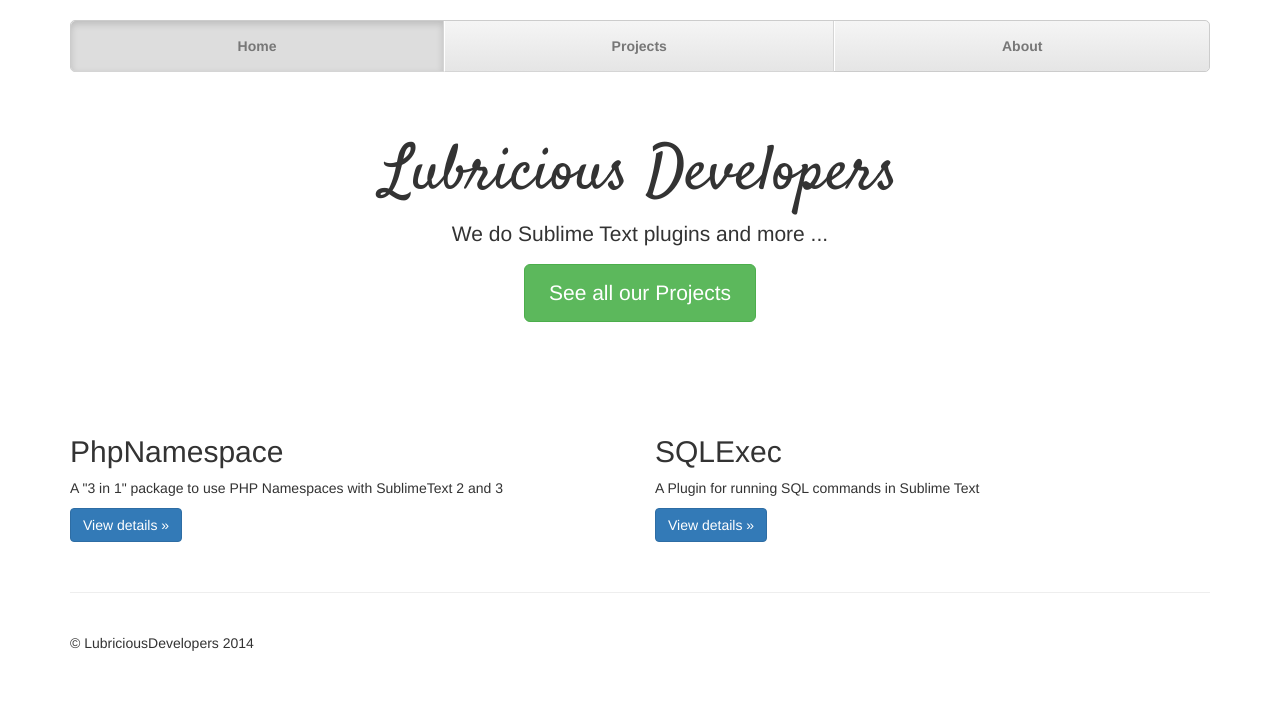
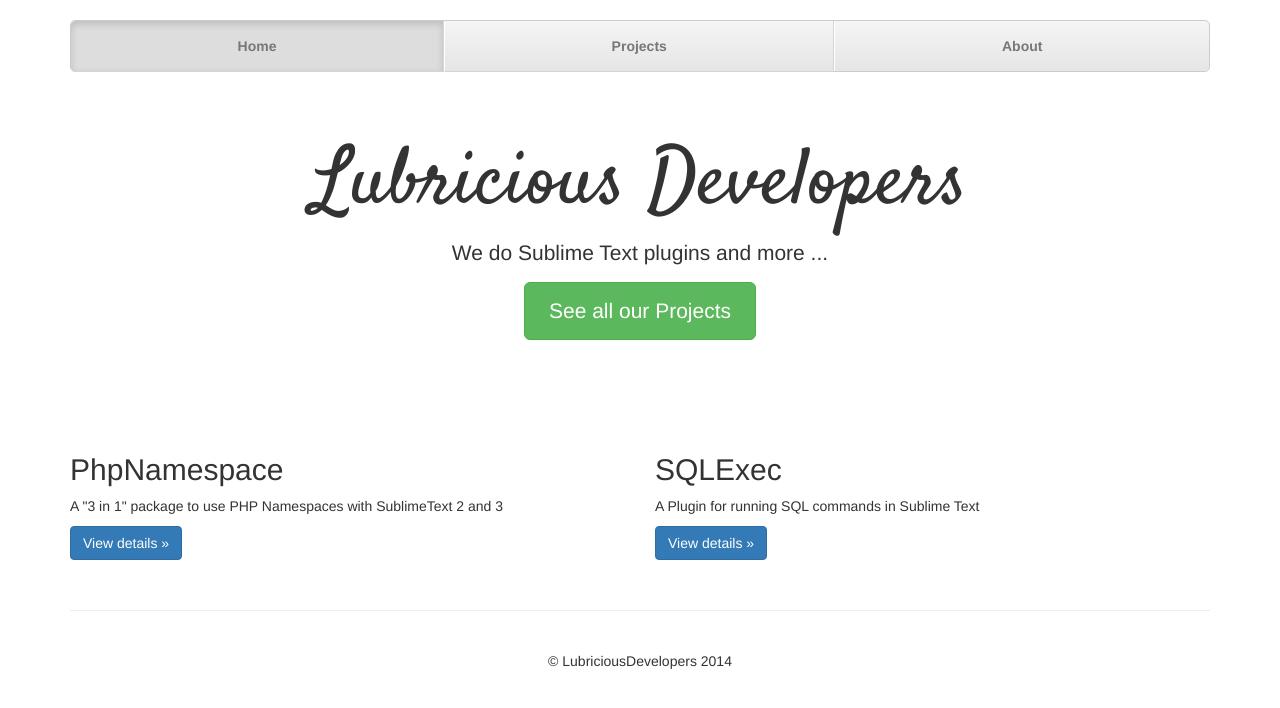
Before and after one commit to LubriciousDevelopers/lubriciousdevelopers.github.io, a Jekyll site: the page built from index.html, in a window 1280 px wide. Shown: the top 708 px of the page. Built offline with Jekyll 4.4.1, drawn with Linux system fonts in a browser that asks for light colours; nearby versions of some CDN libraries.

Commit message:
Change h1 and h2 style

```diff
--- a/_includes/footer.html
+++ b/_includes/footer.html
@@ -1,3 +1,3 @@
 <div class="footer">
-    <p>© LubriciousDevelopers 2014</p>
+    <p class="text-center">© LubriciousDevelopers 2014</p>
 </div>
--- a/css/styles.css
+++ b/css/styles.css
@@ -1,3 +1,7 @@
-.title {
+.jumbotron h1 {
+    font-size: 80px;
+}
+
+h1.title, h2.title {
     font-family: 'Satisfy', cursive;
 }
```
